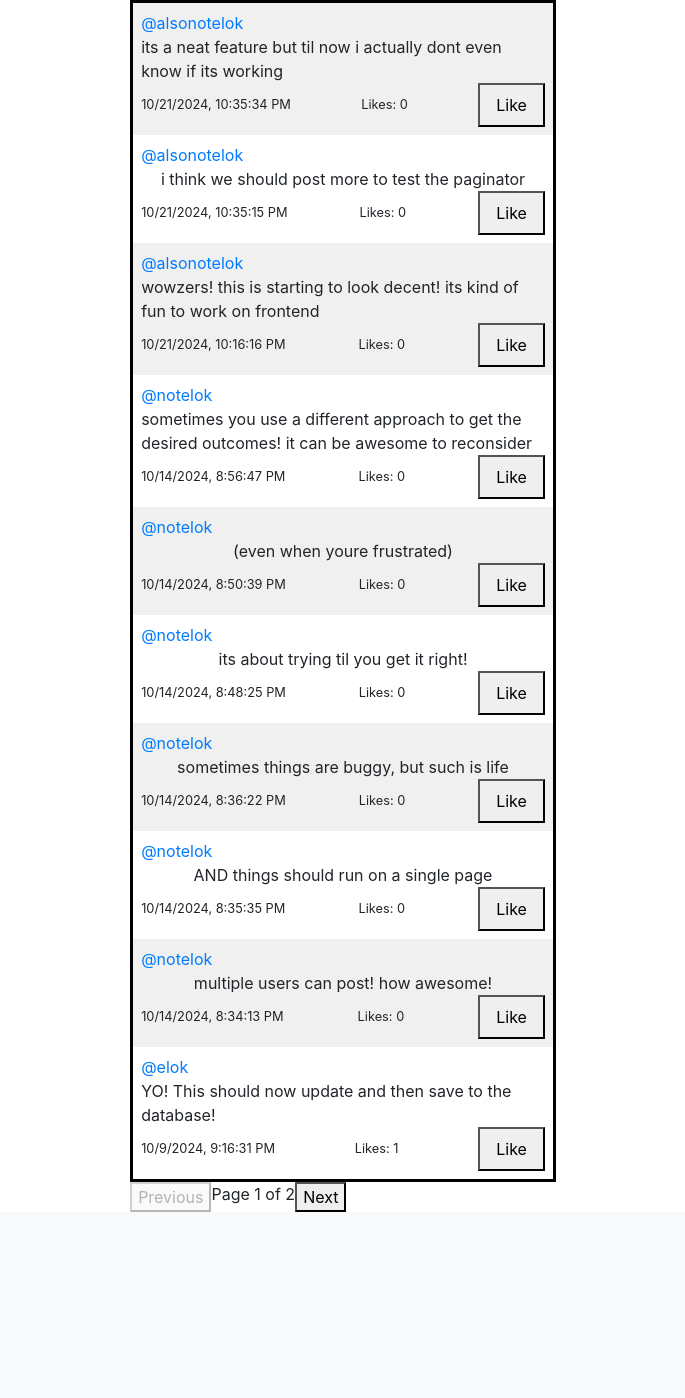
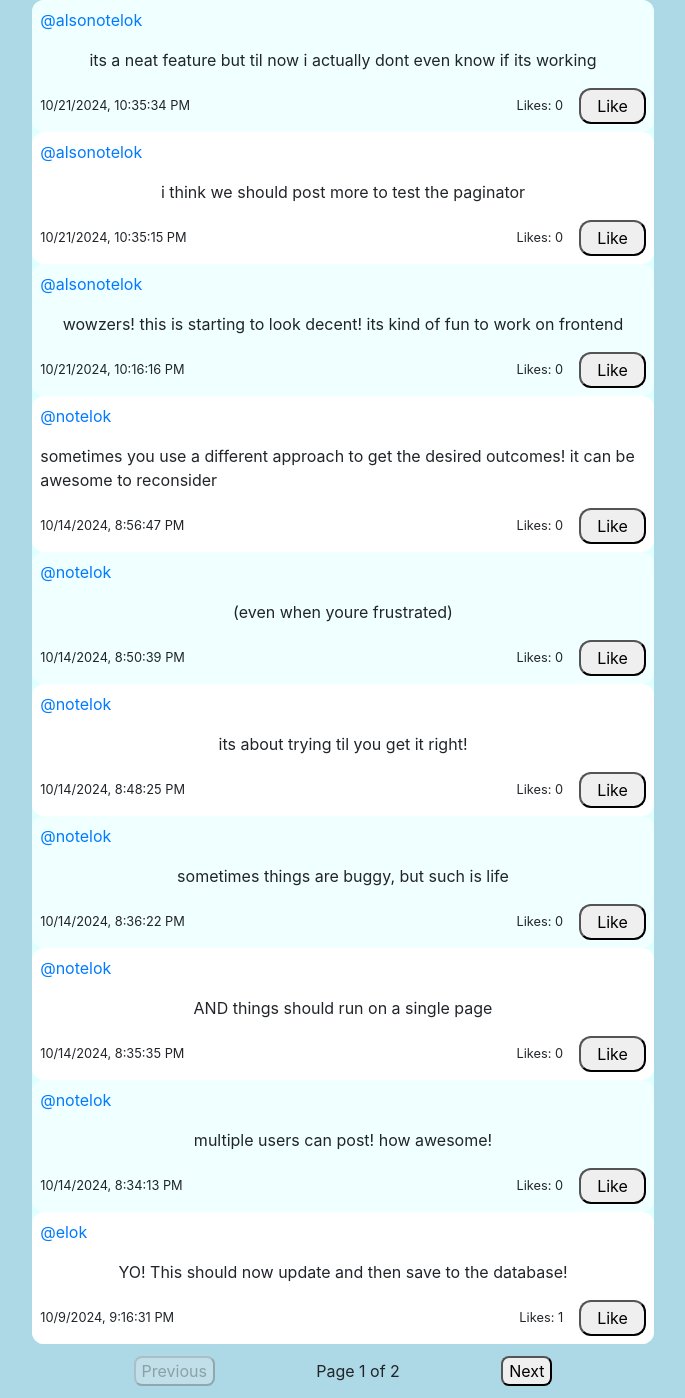
Before and after one commit to elokthewizard/project4, a Django app: page / in a window 1280 px wide. Shown: the part 56-1454 px from the top of the page, without its empty margins (297-982 px from the left). Before the commit the page ends 1268 px from the top, so only its background shows below. Run offline with Django 3.2, Linux system fonts and the light colour scheme; data comes from the database, SQL or seed files in the repository; both versions use the stored data as it was after the commit; some libraries are stand-ins or nearby versions.

Commit message:
nicer styling

```diff
--- a/network/static/network/components.js
+++ b/network/static/network/components.js
@@ -219,6 +219,7 @@ const NewPostForm = ({GetRequest, urls}) => {
     return (
         <div className="form-container">
             <form className="new-post-form" onSubmit={MakeNewPost}>
+            <div className="textarea-wrapper">
                 <textarea
                     id="postBody"
                     name="postBody"
@@ -226,6 +227,7 @@ const NewPostForm = ({GetRequest, urls}) => {
                     cols="64">
                 </textarea>
                 <button className="post-button" type="submit">Post</button>
+            </div>
             </form>
         </div>
     )
@@ -245,6 +247,7 @@ const EditPostForm = ({GetRequest, urls, postToEdit, setView}) => {
     return (
         <div className="form-container">
             <form className="edit-post-form" onSubmit={handleEditPost}>
+                <div className="textarea-wrapper">
                     <textarea
                         type="text"
                         id="postBody"
@@ -254,6 +257,7 @@ const EditPostForm = ({GetRequest, urls, postToEdit, setView}) => {
                         rows="4" cols="64">
                     </textarea>
                     <button className="post-button" type="submit">Update post</button>
+                </div>
             </form>
         </div>
     )
--- a/network/static/network/styles.css
+++ b/network/static/network/styles.css
@@ -1,3 +1,12 @@
+body {
+    background-color: lightblue;
+}
+
+.feed {
+    background-color: lightcyan;
+    border-radius: 12px;
+}
+
 #root {
     display: flex;
     justify-content: center;
@@ -11,10 +20,6 @@
     padding-bottom: 0;
 }
 
-.feed {
-    border: solid black;
-}
-
 .new-post-form,
 .edit-post-form {
     display: flex;
@@ -22,9 +27,9 @@
     align-items: center;
     justify-content: center;
     width: 100%;
-    margin-top: 0;
+    margin-top: 12px;
     padding-top: 0;
-    margin-bottom: 0;
+    margin-bottom: 12px;
     padding-bottom: 0;
 }
 
@@ -32,21 +37,37 @@
     width: 100%;
 }
 
-.post-button {
+.textarea-wrapper {
+    position: relative;
     display: flex;
-    margin-left: auto;
-    width: min-content;
-    padding: 0.75rem 2rem;
+    justify-content: space-between;
+    align-items: flex-end;
 }
 
 textarea {
+    padding: 0.5rem;
     resize: none;
+    border-radius: 12px;
+    width: 100%;
+    box-sizing: border-box;
+    padding-right: 160px;
+}
+
+.post-button {
+    display: flex;
+    position: absolute;
+    right: 10px;
+    bottom: 10px;
+    width: min-content;
+    padding: 0.75rem 2rem;
+    border-radius: 12px;
 }
 
 .post {
     display: flex;
     flex-direction: column;
     padding: 0.5rem;
+    border-radius: 12px;
 }
 
 .post-header {
@@ -56,12 +77,14 @@ textarea {
 .edit-button {
     display: flex;
     margin-left: auto;
+    border-radius: 8px;
 }
 
 .post-body {
     display: flex;
     flex-direction: column;
-    max-width: 40ch;
+    max-width: 60ch;
+    padding: 1rem 0;
     margin: 0 auto;
 }
 
@@ -73,12 +96,13 @@ textarea {
 
 .like-count {
     margin-left: auto;
+    margin-right: 1rem;
 }
 
 .like-button {
     display: flex;
-    margin-left: auto;
-    padding: 0.5rem 1rem;
+    padding: 0.25rem 1rem;
+    border-radius: 12px;
 }
 
 .profile-info {
@@ -100,9 +124,22 @@ form {
 }
 
 .post:nth-child(odd) {
-    background-color: #f0f0f0;  /* Light gray for odd posts */
+    background-color: azure;  /* Light gray for odd posts */
 }
 
 .post:nth-child(even) {
-    background-color: #ffffff;  /* White for even posts */
+    background-color: white;  /* White for even posts */
 }
+
+.pagination {
+    display: flex;
+    justify-content: space-evenly;
+    align-items: center;
+    width: 100%;
+    margin-top: 12px;
+    margin-bottom: 12px;
+}
+
+.pagination button {
+    border-radius: 8px;
+}
```
Also changed, not shown: db.sqlite3. Lines whose indentation alone changed are shown as unchanged.
